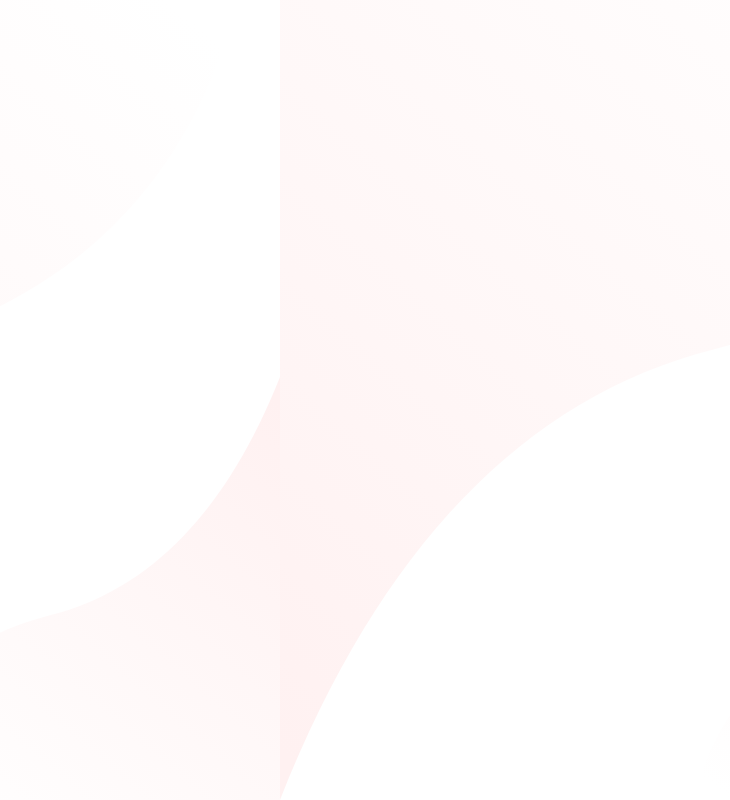
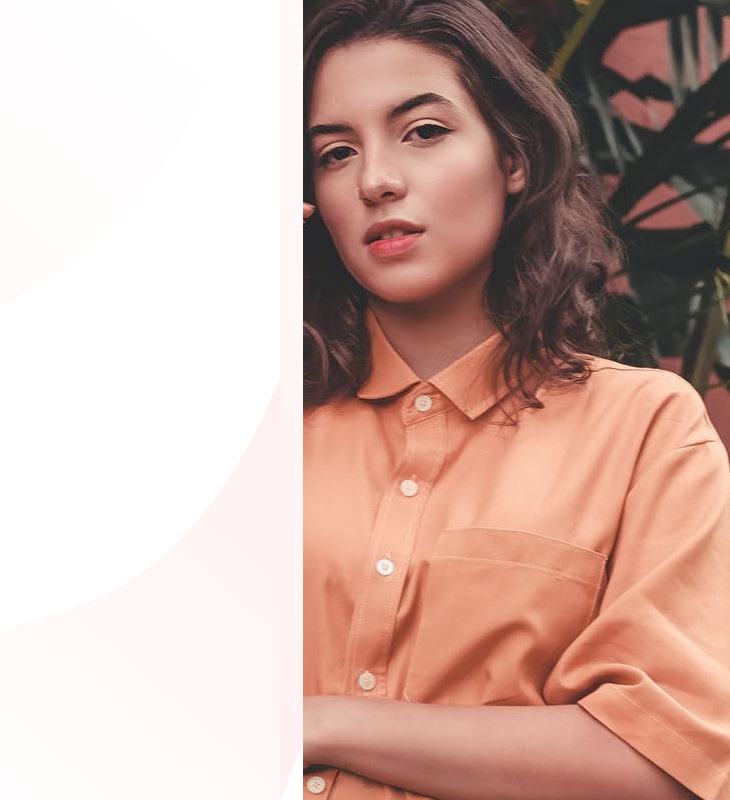
Before and after one commit to marcellajinx/frontendmentor-base-apparel, a plain HTML site: page index.html in a window 1280 px wide. Shown: the full height of the page, 550-1280 px from the left. Drawn offline with Linux system fonts and the light colour scheme.

Commit message:
Update background image's directory.

```diff
--- a/style.css
+++ b/style.css
@@ -99,7 +99,7 @@ input, button {
 .cover {
     grid-row: 1/-1;
     grid-column: 2/-1;
-    background-image: url("base-apparel-coming-soon-master/images/hero-desktop.jpg");
+    background-image: url("images/hero-desktop.jpg");
     background-attachment: fixed;
     background-size: contain;
     background-position: right;
```
